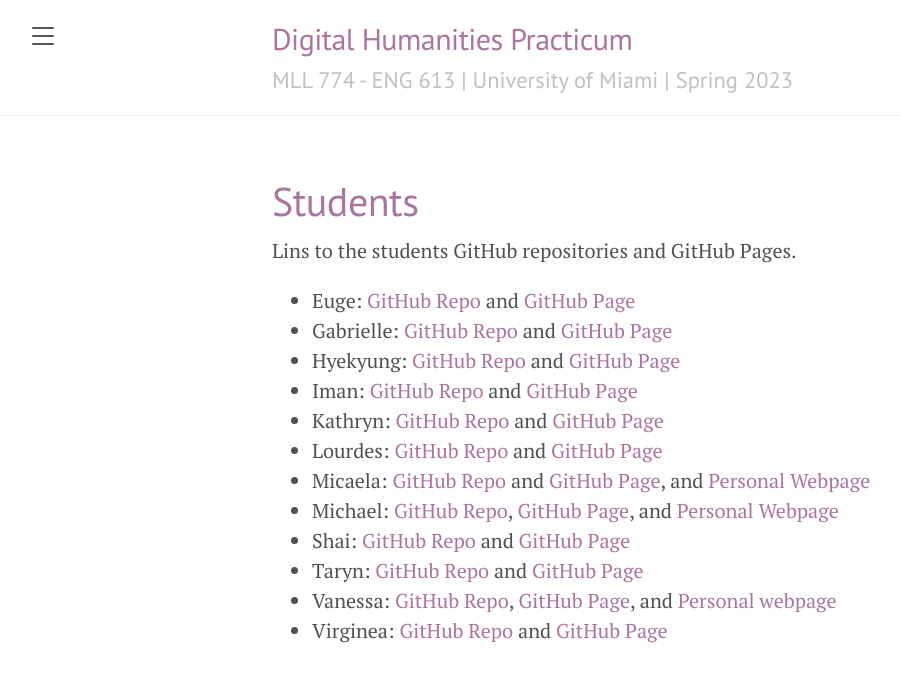
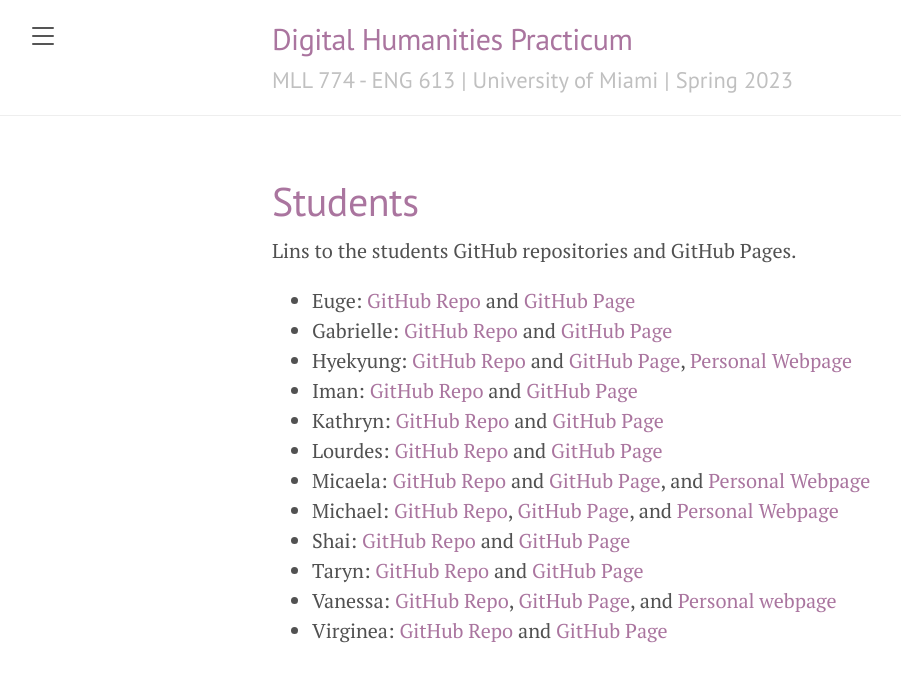
Before and after one commit to susannalles/DHPracticum_Spring23, a Jekyll site: the page built from students.md, in a window 1280 px wide. Shown: the top 682 px of the page, without its empty margins (8-909 px from the left). Built offline with Jekyll 4.4.1, drawn with Linux system fonts in a browser that asks for light colours.

Commit message:
Update students.md

```diff
--- a/students.md
+++ b/students.md
@@ -7,7 +7,7 @@ Lins to the students GitHub repositories and GitHub Pages.
 
 - Euge:  [GitHub Repo](https://github.com/X.github.io) and [GitHub Page](https://X.github.io/)
 - Gabrielle:  [GitHub Repo](https://github.com/X.github.io) and [GitHub Page](https://X.github.io/)
-- Hyekyung: [GitHub Repo](https://github.com/austraea/austraea.github.io) and [GitHub Page](https://austraea.github.io/)
+- Hyekyung: [GitHub Repo](https://github.com/austraea/austraea.github.io) and [GitHub Page](https://austraea.github.io/https://austraea.github.io/hyekyung/), [Personal Webpage](https://austraea.github.io/)
 - Iman:  [GitHub Repo](https://github.com/imangareeboo/imangareeboo.github.io) and [GitHub Page](https://imangareeboo.github.io/)
 - Kathryn:  [GitHub Repo](https://github.com/kes151/kes151.github.io) and [GitHub Page](https://kes151.github.io/)
 - Lourdes:  [GitHub Repo](https://github.com/X.github.io) and [GitHub Page](https://X.github.io/)
```
